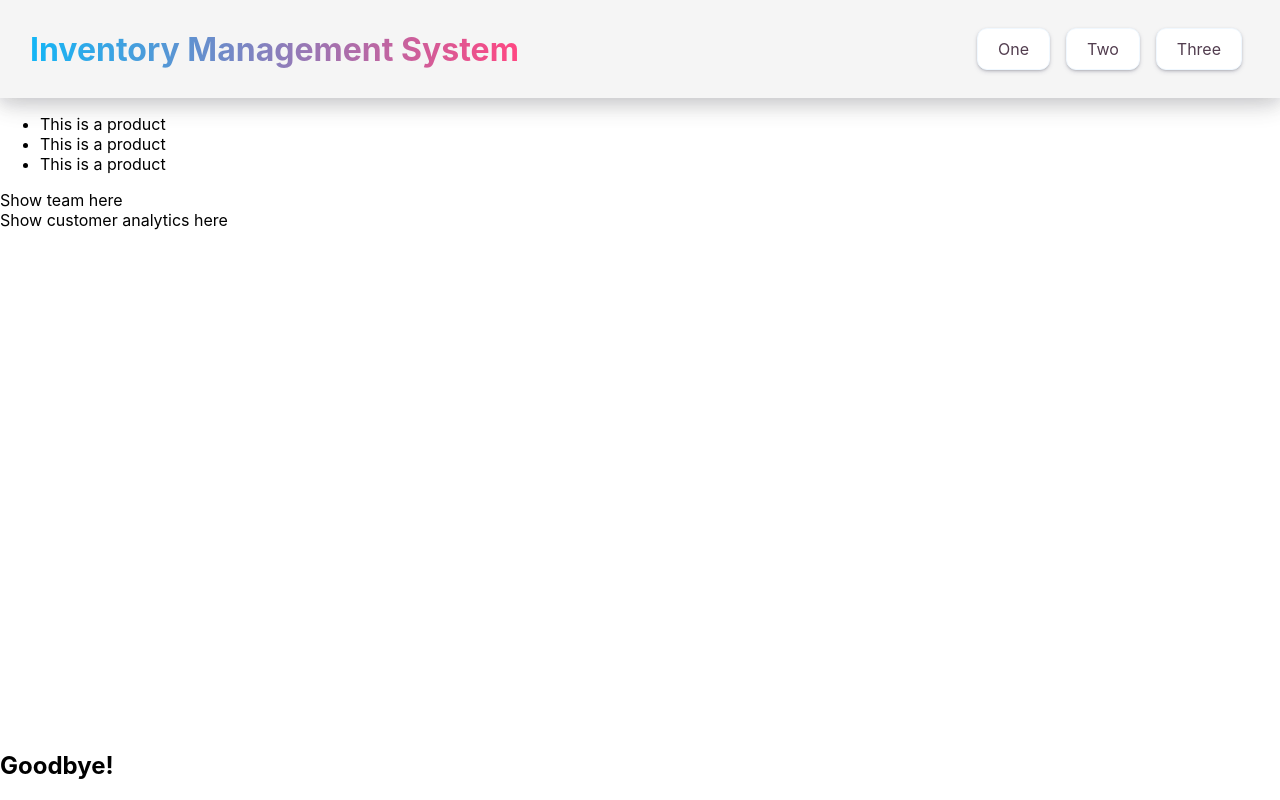
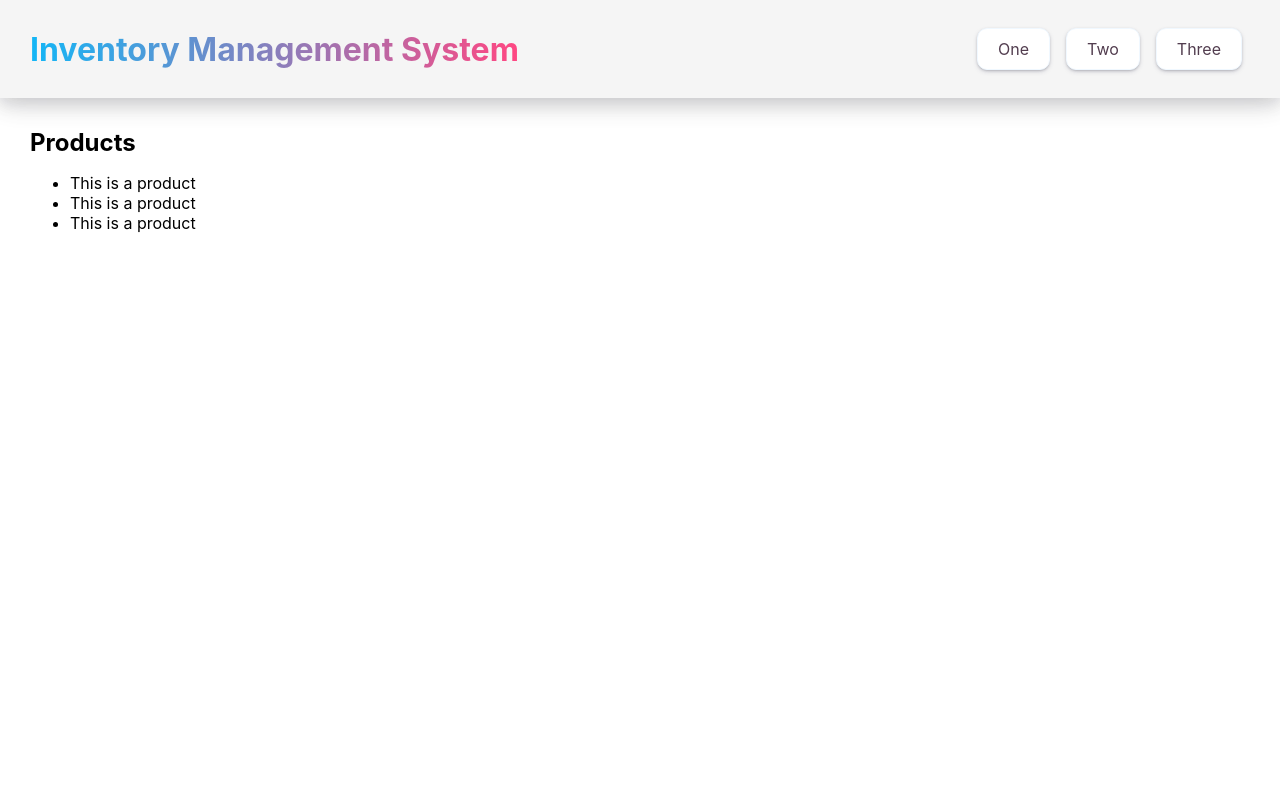
Before and after one commit to Penguini128/CSE4234-Project-3, a React (Create React App) app: page / in a window 1280 px wide. Built offline with nearby package versions, Linux system fonts and the light colour scheme.

Commit message:
small changes to visuals

```diff
--- a/src/Navigation.js
+++ b/src/Navigation.js
@@ -48,6 +48,13 @@ const useStyles = createUseStyles({
         '&:hover': {
             textDecoration: 'underline'
         }
+    },
+    mainBody: {
+        padding: '30px'
+    },
+
+    bodyHeader: {
+        margin: 0
     }
 })
 
@@ -75,16 +82,19 @@ function Navigation() {
                     </li>
                 </ul>
             </header>
-            <article className="main-body">
+            <article className={classes.mainBody}>
+                <h2 className={classes.bodyHeader}>Products</h2>
                 <Products/>
-                <Team/>
-                <CustomerAnalytics/>
             </article>
-            <footer className="nav-footer">
-                <h2>Goodbye!</h2>
-            </footer>
+
         </div>
     )
 }
 
 export default Navigation;
+
+/*
+            <footer className="nav-footer">
+                <h2>Goodbye!</h2>
+            </footer>
+*/
```
